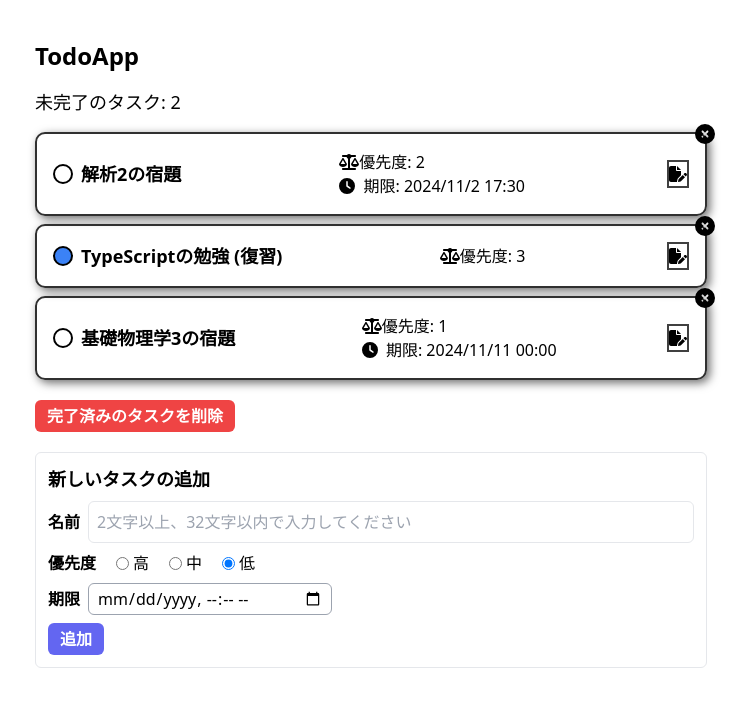
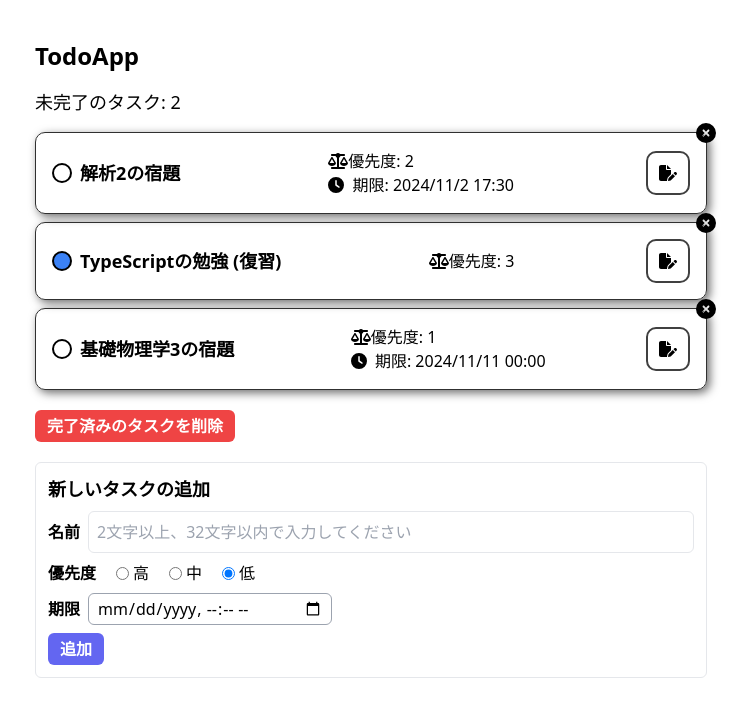
Before and after one commit to kohtarou/react-todo-app, a React (Vite) app: page / in a window 1280 px wide. Shown: the top 716 px of the page, without its empty margins (269-1016 px from the left). Built offline with nearby package versions, Linux system fonts and the light colour scheme.

Commit message:
えｒｓｇｓ

```diff
--- a/src/TodoItem.tsx
+++ b/src/TodoItem.tsx
@@ -24,7 +24,7 @@ const TodoItem = (props: Props) => {
 
   return (
     <div
-      className="relative flex justify-between items-center p-4 border-2 border-[#303030] rounded-[10px]"
+      className="relative flex justify-between items-center p-4 border border-[#303030] rounded-[10px]"
       style={{ boxShadow: "3px 3px 10px 0px #6e6e6e" }} // インラインスタイルを追加
     >
       <button
@@ -56,10 +56,11 @@ const TodoItem = (props: Props) => {
         )}
       </div>
       <div
-        className="border-2 border-[#404040]" // ボタンのスタイルを変更
+        className="border-2 border-[#404040] rounded-[10px] p-1" // ボタンのスタイルを変更
       >
         <button
           onClick={() => props.edit(todo.id)} // 編集ボタンのクリックイベント
+          className="flex items-center justify-center w-8 h-8" // ボタンのサイズを調整
         >
           <FontAwesomeIcon icon={faFilePen} />
         </button>
```
